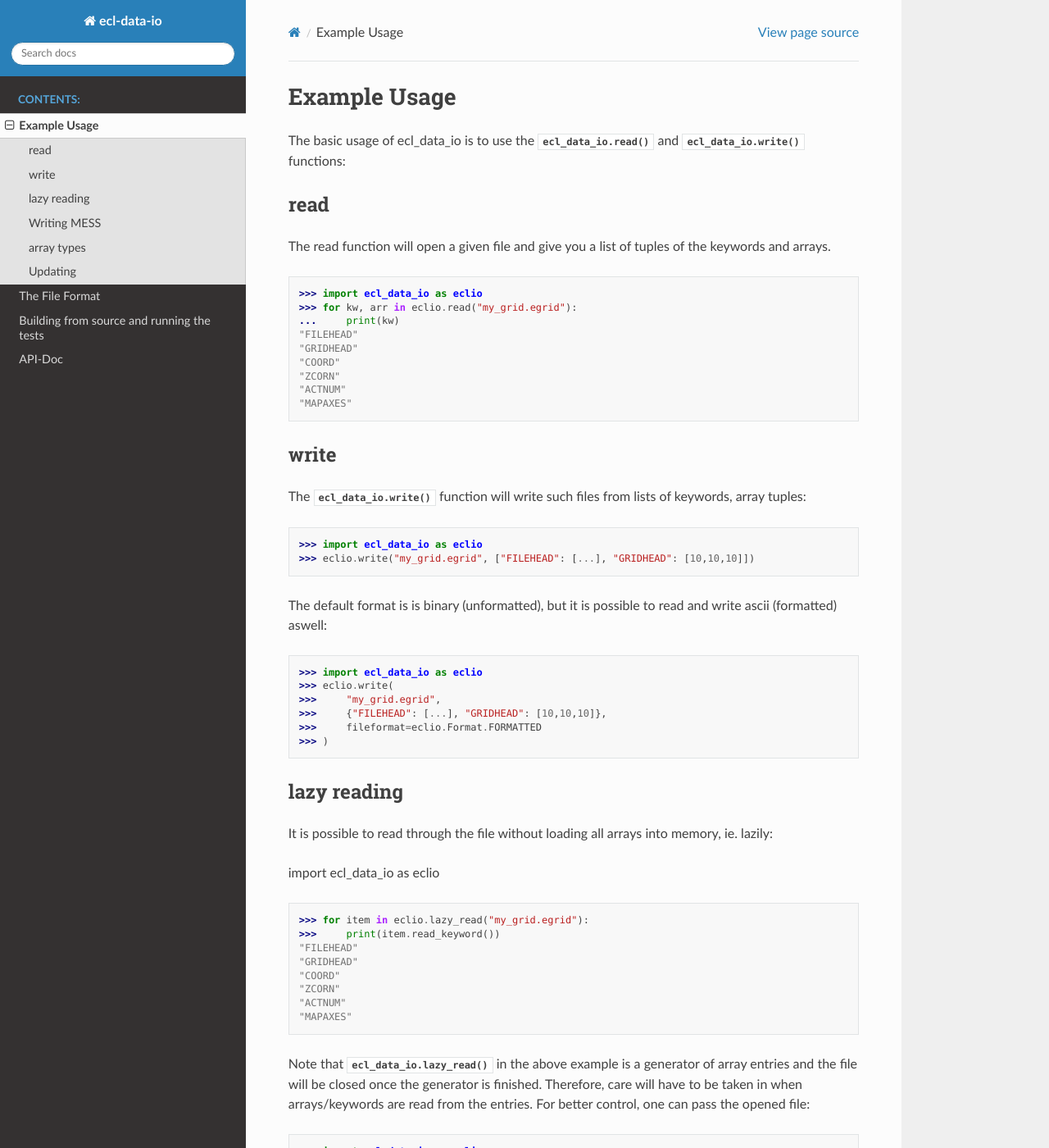
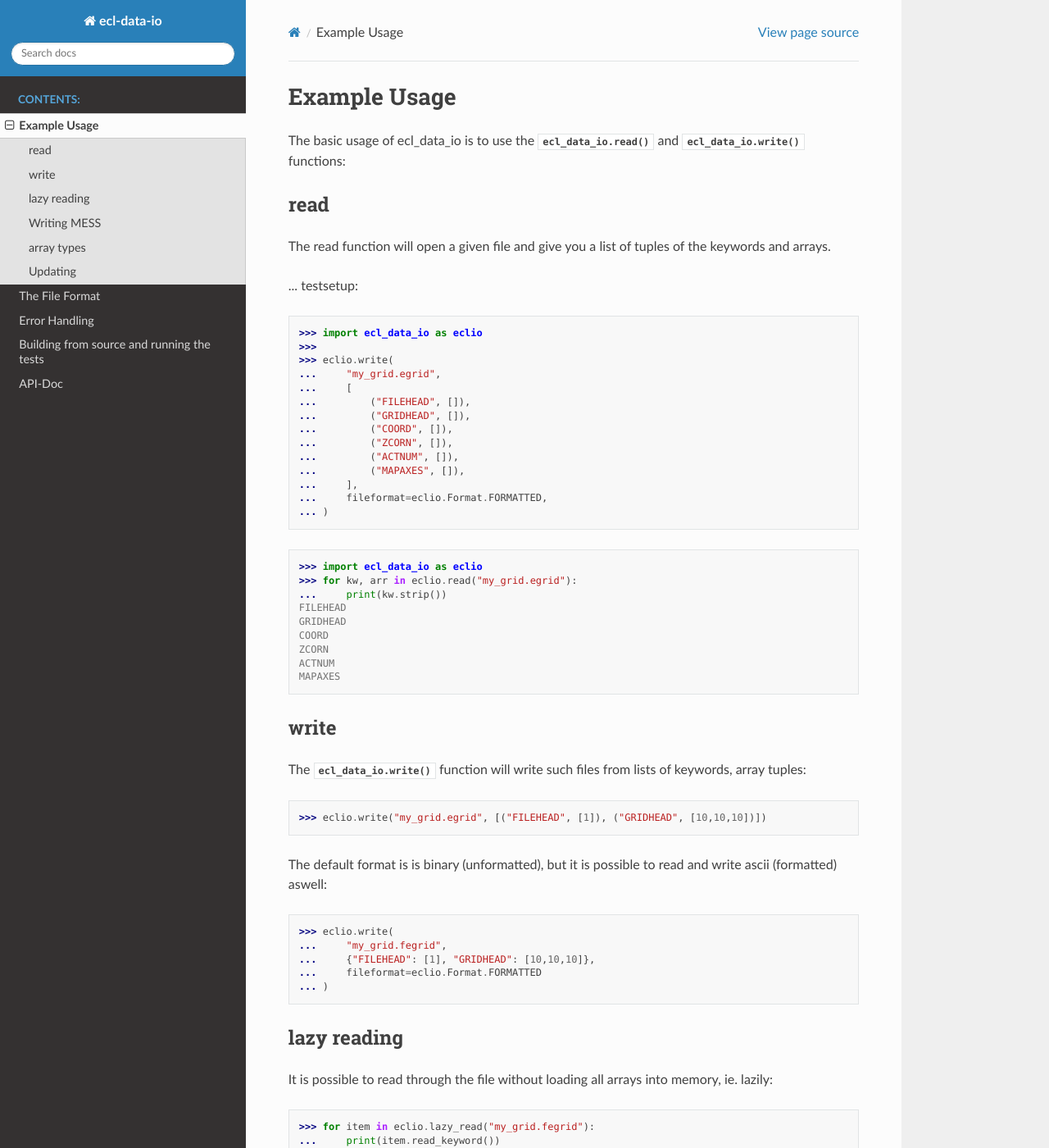
Before and after one commit to equinor/resfo, a Sphinx documentation site: the page built from docs/source/example_usage.rst, in a window 1280 px wide and 1400 px high. Shown: the whole window at 82% size. Built offline with Sphinx 7.4.7 and the Read the Docs theme 2.0.0, drawn with Linux system fonts in a browser that asks for light colours; some of the changed text lies outside the part shown.

Commit message:
Introduce doctest and Improve error handling
Introduces doctest to the rst files (which found some errors).
Makes error handling more consistent for write operations.

There is a breaking change where the custom error are now a subtype
of value-error which could break some existing error handling.

```diff
--- a/docs/source/conf.py
+++ b/docs/source/conf.py
@@ -4,6 +4,6 @@ author = "Equinor"
 release = "1.0.0"
 
 
-extensions = ["sphinx.ext.autodoc"]
+extensions = ["sphinx.ext.autodoc", "sphinx.ext.doctest"]
 language = "python"
 html_theme = "sphinx_rtd_theme"
--- a/docs/source/example_usage.rst
+++ b/docs/source/example_usage.rst
@@ -12,15 +12,32 @@ read
 The read function will open a given file and give you a list of tuples
 of the keywords and arrays.
 
+... testsetup::
+
+    >>> import ecl_data_io as eclio
+    >>>
+    >>> eclio.write(
+    ...     "my_grid.egrid",
+    ...     [
+    ...         ("FILEHEAD", []),
+    ...         ("GRIDHEAD", []),
+    ...         ("COORD", []),
+    ...         ("ZCORN", []),
+    ...         ("ACTNUM", []),
+    ...         ("MAPAXES", []),
+    ...     ],
+    ...     fileformat=eclio.Format.FORMATTED,
+    ... )
+
 >>> import ecl_data_io as eclio
 >>> for kw, arr in eclio.read("my_grid.egrid"):
-...     print(kw)
-"FILEHEAD"
-"GRIDHEAD"
-"COORD"
-"ZCORN"
-"ACTNUM"
-"MAPAXES"
+...     print(kw.strip())
+FILEHEAD
+GRIDHEAD
+COORD
+ZCORN
+ACTNUM
+MAPAXES
 
 write
 -----
@@ -28,19 +45,17 @@ write
 The :meth:`ecl_data_io.write` function will write such files
 from lists of keywords, array tuples:
 
->>> import ecl_data_io as eclio
->>> eclio.write("my_grid.egrid", ["FILEHEAD": [...], "GRIDHEAD": [10,10,10]])
+>>> eclio.write("my_grid.egrid", [("FILEHEAD", [1]), ("GRIDHEAD", [10,10,10])])
 
 The default format is is binary (unformatted), but it is possible to
 read and write ascii (formatted) aswell:
 
 
->>> import ecl_data_io as eclio
 >>> eclio.write(
->>>     "my_grid.egrid",
->>>     {"FILEHEAD": [...], "GRIDHEAD": [10,10,10]},
->>>     fileformat=eclio.Format.FORMATTED
->>> )
+...     "my_grid.fegrid",
+...     {"FILEHEAD": [1], "GRIDHEAD": [10,10,10]},
+...     fileformat=eclio.Format.FORMATTED
+... )
 
 lazy reading
 ------------
@@ -48,16 +63,10 @@ lazy reading
 It is possible to read through the file without loading all arrays into
 memory, ie. lazily:
 
-import ecl_data_io as eclio
-
->>> for item in eclio.lazy_read("my_grid.egrid"):
->>>     print(item.read_keyword())
-"FILEHEAD"
-"GRIDHEAD"
-"COORD"
-"ZCORN"
-"ACTNUM"
-"MAPAXES"
+>>> for item in eclio.lazy_read("my_grid.fegrid"):
+...     print(item.read_keyword())
+FILEHEAD
+GRIDHEAD
 
 
 Note that :meth:`ecl_data_io.lazy_read` in the above example is a generator of array
@@ -71,8 +80,7 @@ For better control, one can pass the opened file:
 ...     generator = eclio.lazy_read(f)
 ...     item = next(generator)
 ...     print(item.read_keyword())
-
-"FILEHEAD"
+FILEHEAD
 
 Writing MESS
 ------------
@@ -80,9 +88,7 @@ Writing MESS
 The special MESS types keyword can be written as follows:
 
 
->>> from ecl_data_io.types import MESS
->>> from ecl_data_io import write, MESS
->>> write("output.EGRID", [("MESSHEAD", MESS)])
+>>> eclio.write("output.EGRID", [("MESSHEAD", eclio.MESS)])
 
 array types
 -----------
@@ -110,12 +116,10 @@ Say you want to update the first keyword name `"OLD_NAME"`, change the array
 to `new_array` and the name to `NEW_NAME`, then that can be done
 with the following:
 
->>> import ecl_data_io as eclio
->>>
->>> new_array = ...
+>>> new_array = [2]
 >>>
 >>> with open("my_grid.egrid", "br+") as f: # Open with read and write
 ...     for entry in eclio.lazy_read(f):
-...         if entry.read_keyword() == "OLD_NAME":
-...             entry.update(keyword="NEW_NAME", array=new_array)
+...         if entry.read_keyword() == "FILEHEAD":
+...             entry.update(keyword="FILEHEAD", array=new_array)
 ...             break
```
Also changed, not shown: docs/source/error_handling.rst (added, +40 -0 lines), docs/source/index.rst (+25 -7 lines), 3 other files.
